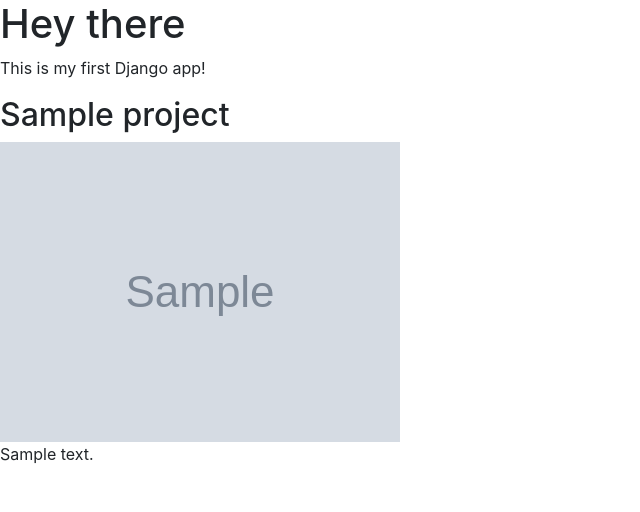
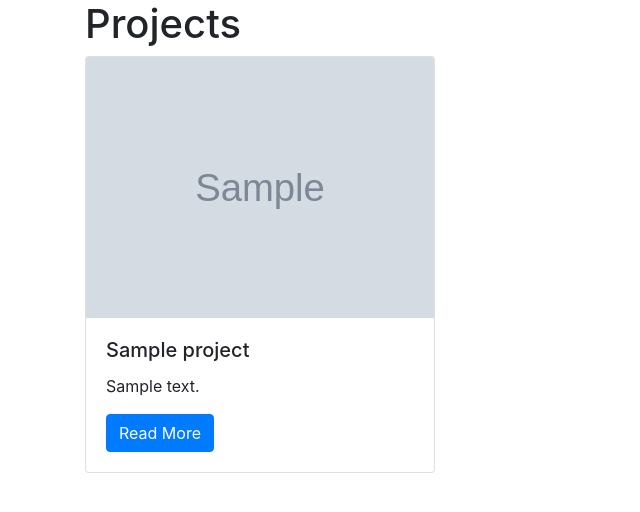
Before and after one commit to pwildenhain/portfolio-app, a Django app: page /projects/ in a window 1280 px wide. Shown: the top 512 px of the page, without its empty margins (0-640 px from the left). Run offline with Django 3.2, Linux system fonts and the light colour scheme; tables that the repository leaves empty hold one stand-in row (values such as "Sample post"); grey boxes marked "Sample" are stand-in pictures; some libraries are stand-ins or nearby versions.

Commit message:
:lipstick: Add bootstrap card class to projects template

```diff
--- a/projects/templates/projects/all_projects.html
+++ b/projects/templates/projects/all_projects.html
@@ -1,19 +1,31 @@
 {% load static %}
-
 <!DOCTYPE html>
 <html lang="en">
     <head>
         <meta charset="utf-8">
-        <title>Page Title</title>
+        <title>Projects</title>
         <link rel="stylesheet" href="https://stackpath.bootstrapcdn.com/bootstrap/4.3.1/css/bootstrap.min.css" integrity="sha384-ggOyR0iXCbMQv3Xipma34MD+dH/1fQ784/j6cY/iJTQUOhcWr7x9JvoRxT2MZw1T" crossorigin="anonymous">
     </head>
     <body>
-        <h1>Hey there</h1>
-        <p>This is my first Django app!</p>
-        {% for project in projects %}
-            <h2>{{ project.title }}</h2>
-            <img src="{% static project.image %}" alt="Screenshot">
-            <p>{{ project.description }}</p>
-        {% endfor %}
+        <div class="container">
+            <h1>Projects</h1>
+            <div class="row">
+            {% for project in projects %}
+                <div class="col-md-4">
+                    <div class="card mb-2">
+                        <img class="card-img-top" src="{% static project.image %}">
+                        <div class="card-body">
+                            <h5 class="card-title">{{ project.title }}</h5>
+                            <p class="card-text">{{ project.description }}</p>
+                            <a href="#"
+                            class="btn btn-primary">
+                                Read More
+                            </a>
+                        </div>
+                    </div>
+                </div>
+            {% endfor %}
+            </div>
+        </div>
     </body>
 </html>
```
